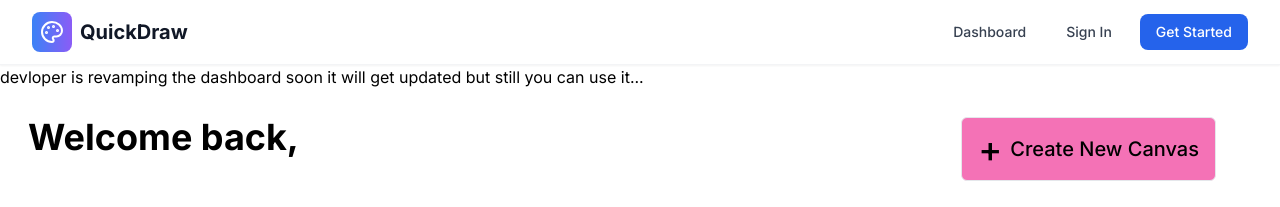
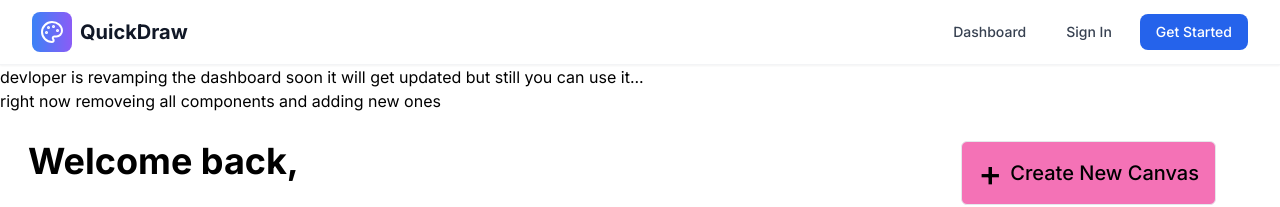
Before and after one commit to kumar2aman/QuickDraw, a Next.js app: page /dashboard in a window 1280 px wide. Shown: the top 207 px of the page. Built offline with nearby package versions, Linux system fonts and the light colour scheme; no server answers; the database is empty.

Commit message:
updating the dashboard

```diff
--- a/components/dashboard.tsx
+++ b/components/dashboard.tsx
@@ -14,7 +14,7 @@ export default function Dashboard() {
   return (
     <>
     <div>devloper is revamping the dashboard soon it will get updated but still you can use it...</div>
-
+      <div> right now removeing all components and adding new ones </div>
 
 
 
```
